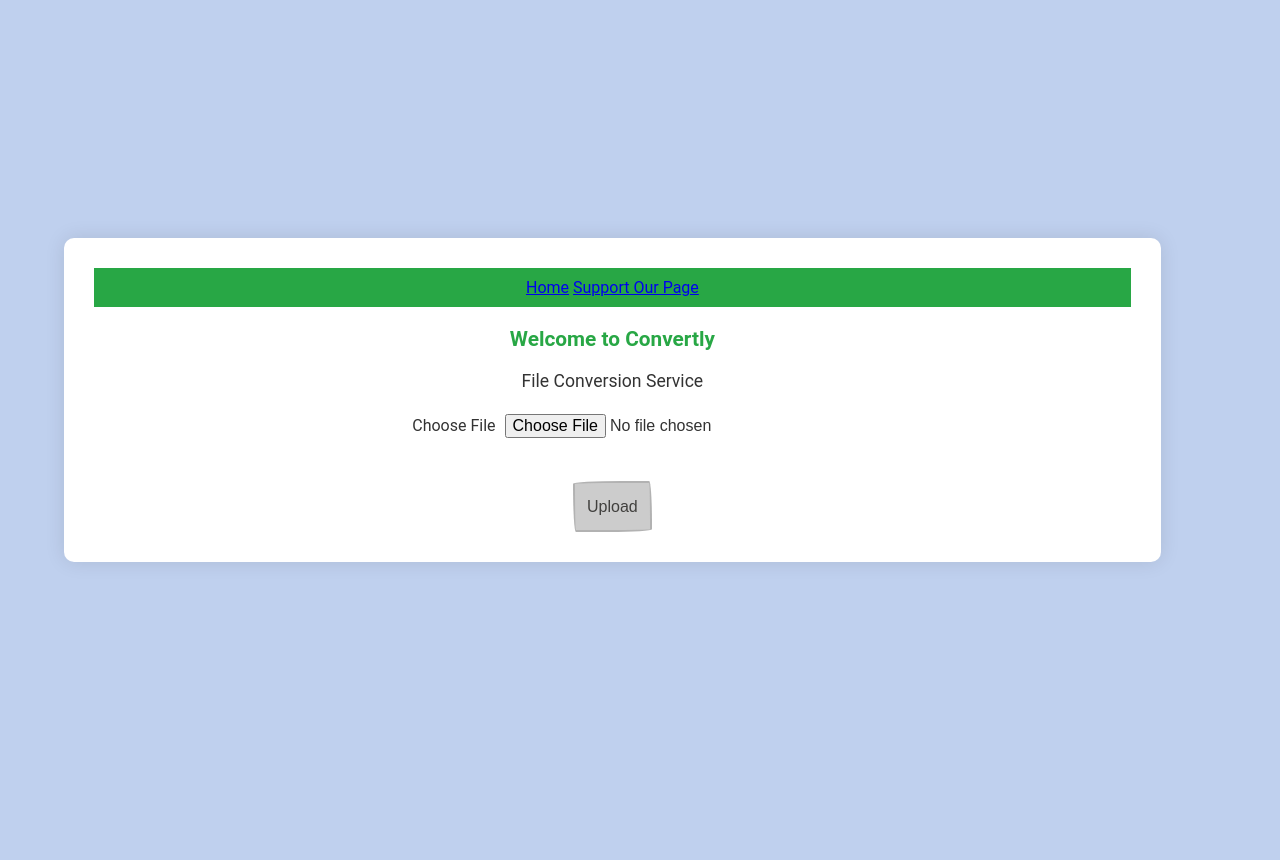
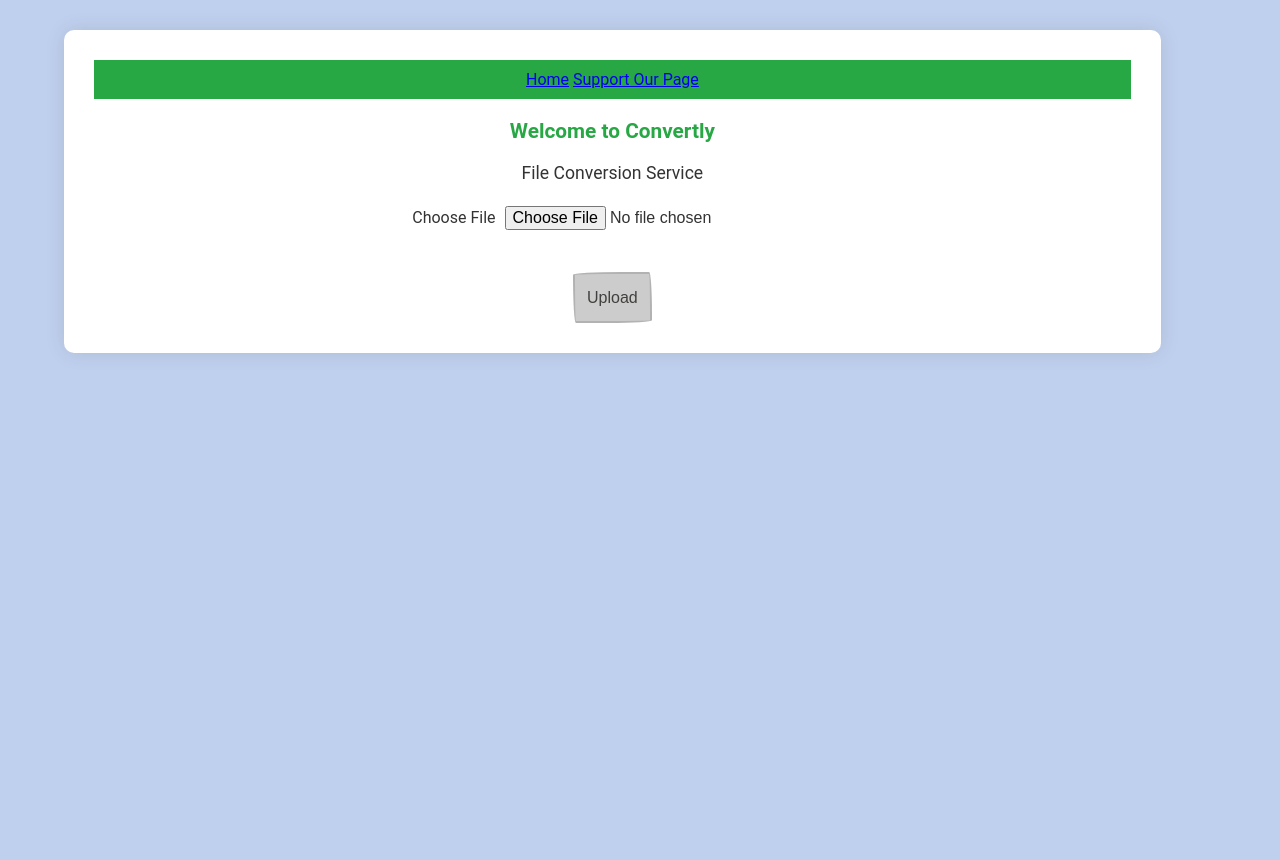
Before and after one commit to alex-504/convertly, a Flask app: page / in a window 1280 px wide. Before the commit the page ends 562 px from the top, so only its background shows below. Run offline with Flask 3, Linux system fonts and the light colour scheme; style sheets or scripts are compiled from the project's sources.

Commit message:
Fix margins on home and upload

```diff
--- a/static/scss/styles.scss
+++ b/static/scss/styles.scss
@@ -3,16 +3,17 @@
   font-family: 'Roboto', sans-serif;
   color: #333;
   text-align: center;
-  display: flex;
+  display: block;
   justify-content: center;
   align-items: center;
   height: 100vh;
-  margin: 0;
+  margin: 30px auto;
 }
 
 .home {
   justify-content: center;
   width: 90%;
+  margin: 30px auto;
 }
 
 .container {
@@ -165,6 +166,11 @@
   font-size: 1rem;
 }
 
+.result-page {
+  width: 90%;
+  margin: 30px auto;
+}
+
 
 // Download button
 .button-55 {
```
